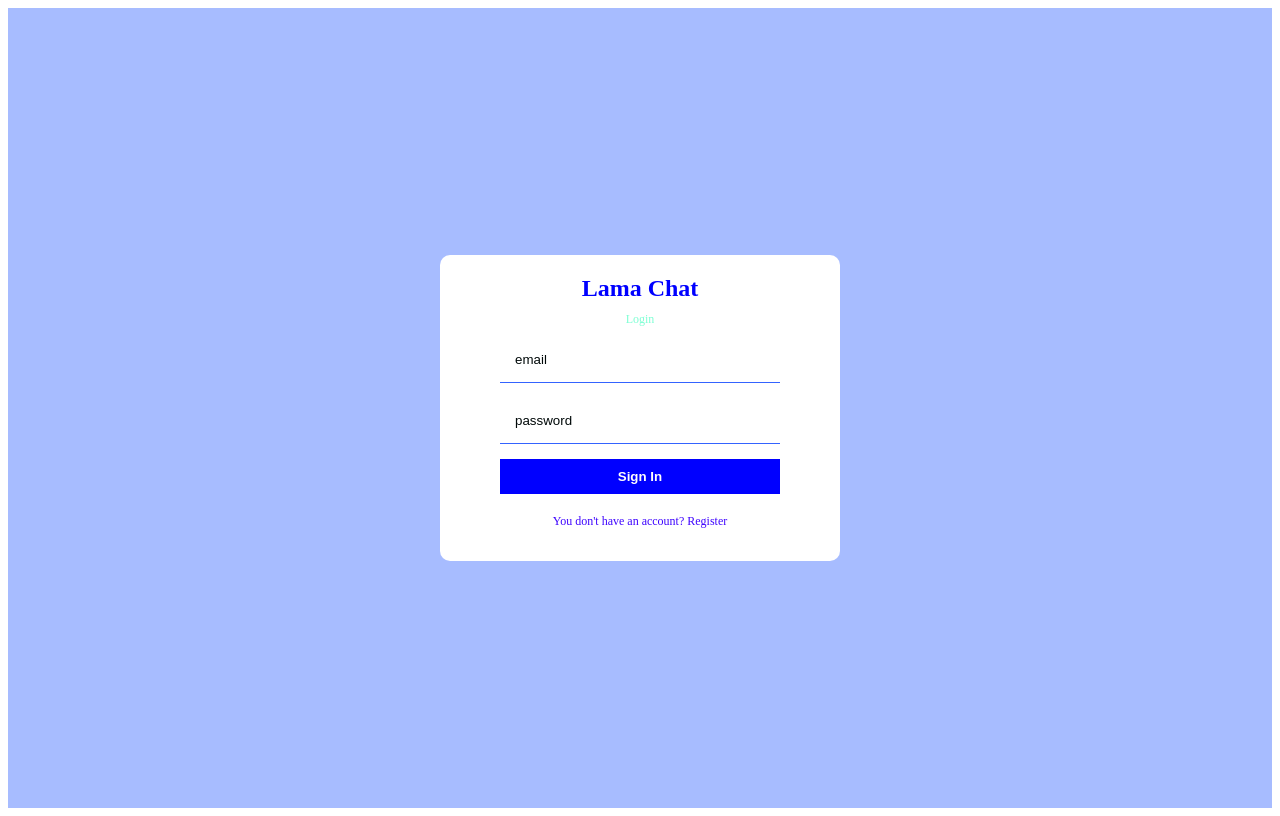
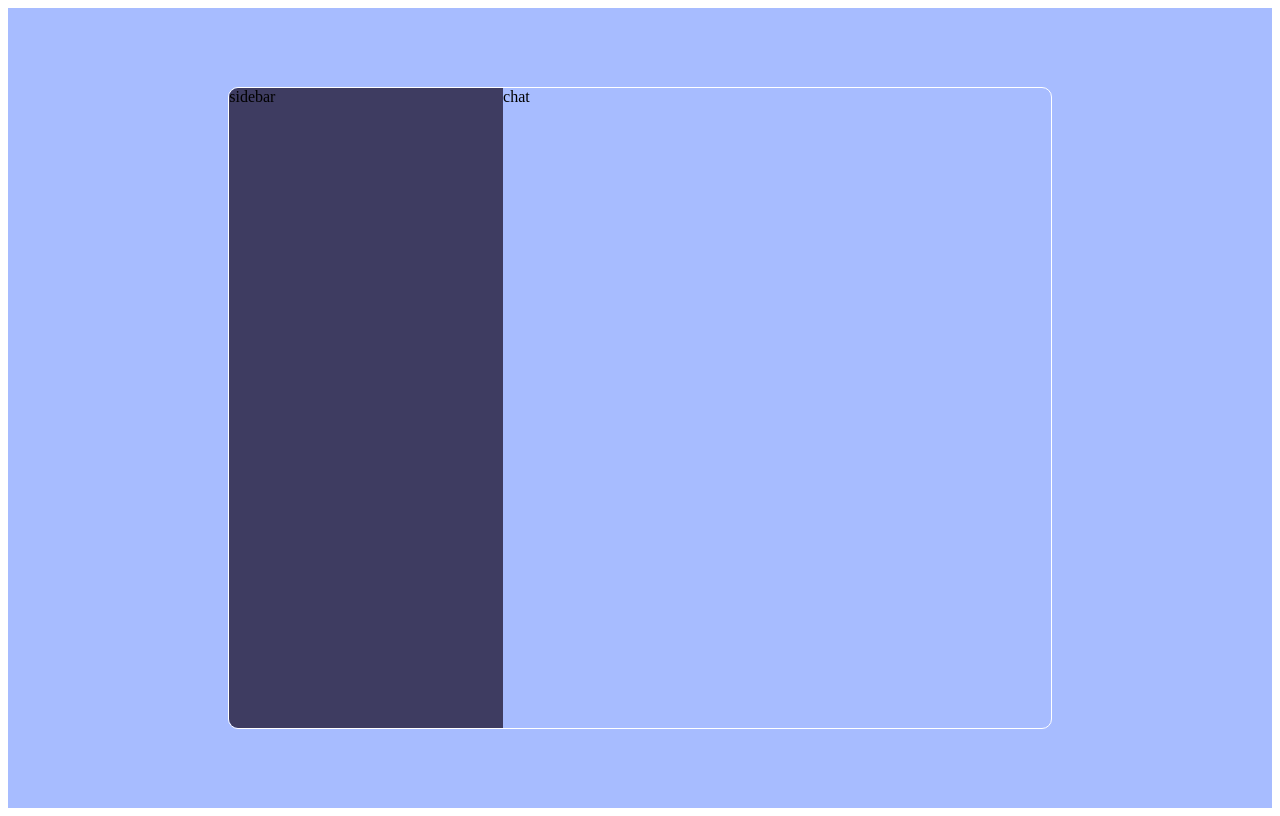
Before and after one commit to deepak5204/chat-app, a React (Create React App) app: page / in a window 1280 px wide. Built offline with nearby package versions, Linux system fonts and the light colour scheme.

Commit message:
frame the sidebar

```diff
--- a/src/App.js
+++ b/src/App.js
@@ -1,11 +1,13 @@
-import Login from "./pages/Login";
+import Home from "./pages/Home";
+// import Login from "./pages/Login";
 // import Register from "./pages/Register";
 import "./style.scss";
 
 function App() {
   return (
     <div >
-     <Login />
+     {/* <Login /> */}
+     <Home />
     </div>
   );
 }
--- a/src/components/Chat.js
+++ b/src/components/Chat.js
@@ -2,8 +2,8 @@
 
 const Chat = () => {
   return (
-    <div>
-
+    <div className='chat'>
+      chat
     </div>
   )
 }
--- a/src/components/Sidebar.js
+++ b/src/components/Sidebar.js
@@ -2,8 +2,8 @@
 
 const Sidebar = () => {
   return (
-    <div>
-
+    <div className='sidebar'>
+     sidebar
     </div>
   )
 }
--- a/src/pages/Home.js
+++ b/src/pages/Home.js
@@ -1,10 +1,13 @@
 import React from 'react'
+import Chat from '../components/Chat'
+import Sidebar from '../components/Sidebar'
 
 const Home = () => {
   return (
     <div className='home'>
         <div className='container'>
-
+        <Sidebar />
+      <Chat />
         </div>
 
     </div>
--- a/src/style.scss
+++ b/src/style.scss
@@ -74,3 +74,30 @@
         }
     }
 }
+
+
+.home{
+    background-color: #a7bcff;
+    height: 100vh;
+    display: flex;
+    align-items: center;
+    justify-content: center;
+
+    .container{
+        border: 1px solid white;
+        border-radius: 10px;
+        width: 65%;
+        height: 80%;
+        display: flex;
+        overflow: hidden ;
+
+        .sidebar{
+            flex: 1;
+            background-color: #3e3c61;
+        }
+        .chat{
+            flex: 2;
+        }
+
+    }
+}
```
